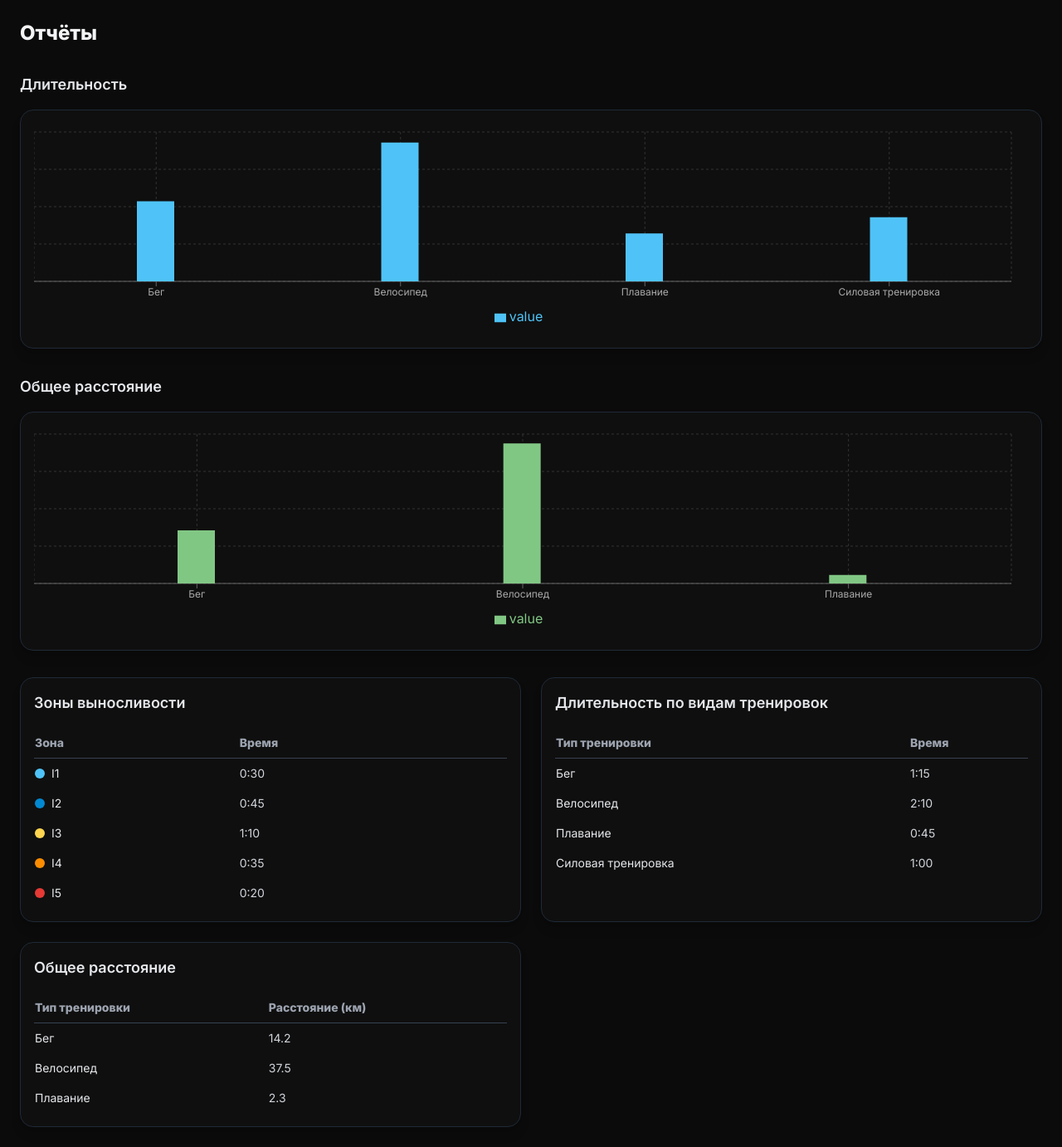
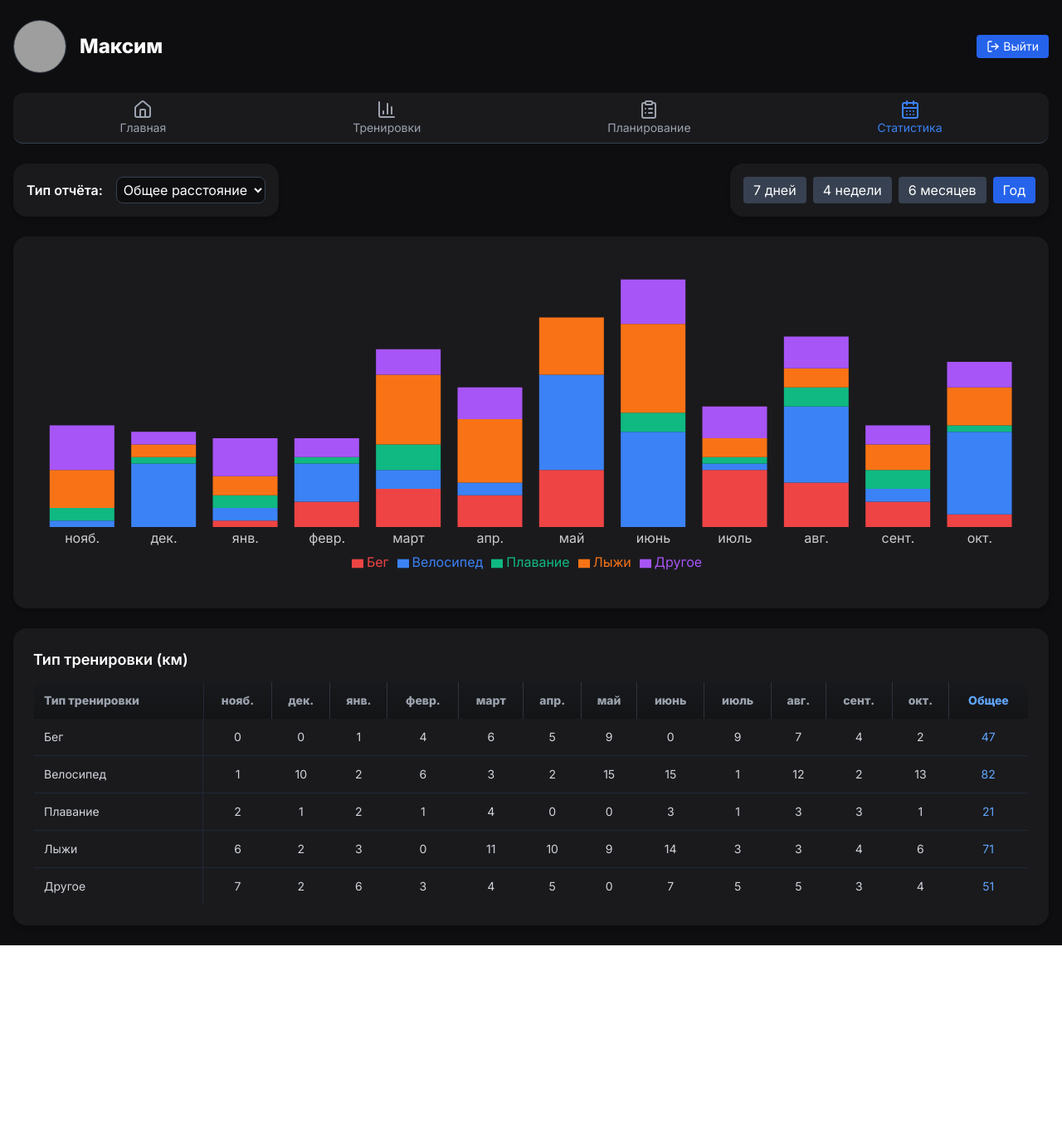
Before and after one commit to mbaliabin/dagbook-test, a React (Vite) app in the folder fasx-frontend/: page /statistics in a window 1280 px wide. Shown: the whole page at 83% size. After the commit the page ends 1139 px from the top, so only its background shows below. Built offline with nearby package versions, Linux system fonts and the light colour scheme; grey boxes are pictures that could not be loaded.

Commit message:
Доработка StatisticsPage.tsx 128

```diff
--- a/fasx-frontend/src/pages/StatisticsPage.tsx
+++ b/fasx-frontend/src/pages/StatisticsPage.tsx
@@ -1,203 +1,224 @@
-import React from "react";
-import {
-  BarChart,
-  Bar,
-  XAxis,
-  Tooltip,
-  ResponsiveContainer,
-  Legend,
-  CartesianGrid,
-} from "recharts";
+import React, { useState } from "react";
+import { BarChart, Bar, XAxis, Tooltip, Legend, ResponsiveContainer } from "recharts";
+import { Home, BarChart3, ClipboardList, CalendarDays, LogOut } from "lucide-react";
+import { useNavigate, useLocation } from "react-router-dom";
+import dayjs from "dayjs";
 
-const CustomTooltip = ({ active, payload, label, unit }) => {
+type ReportType = "Общее расстояние" | "Длительность" | "Выносливость";
+
+export default function StatisticsPage() {
+  const [reportType, setReportType] = useState<ReportType>("Общее расстояние");
+  const [interval, setInterval] = useState("Год");
+  const [name, setName] = useState("Максим");
+
+  const navigate = useNavigate();
+  const location = useLocation();
+
+  const handleLogout = () => {
+    localStorage.removeItem("token");
+    navigate("/login");
+  };
+
+  const menuItems = [
+    { label: "Главная", icon: Home, path: "/daily" },
+    { label: "Тренировки", icon: BarChart3, path: "/profile" },
+    { label: "Планирование", icon: ClipboardList, path: "/planning" },
+    { label: "Статистика", icon: CalendarDays, path: "/statistics" },
+  ];
+
+  const intervals = ["7 дней", "4 недели", "6 месяцев", "Год"];
+
+  const trainingTypes = ["Бег", "Велосипед", "Плавание", "Лыжи", "Другое"];
+  const enduranceZones = ["I1", "I2", "I3", "I4", "I5"];
+
+  const generateData = () => {
+    const today = dayjs();
+    let data: any[] = [];
+    let types = reportType === "Выносливость" ? enduranceZones : trainingTypes;
+
+    const maxValues: any = {
+      "Общее расстояние": { Бег: 10, Лыжи: 15, Велосипед: 20, Плавание: 5, Другое: 8 },
+      "Длительность": { Бег: 60, Лыжи: 90, Велосипед: 120, Плавание: 30, Другое: 45 },
+      "Выносливость": { I1: 60, I2: 50, I3: 40, I4: 30, I5: 20 }
+    };
+
+    let points = interval === "7 дней" ? 7 : interval === "4 недели" ? 4 : interval === "6 месяцев" ? 6 : 12;
+
+    for (let i = points - 1; i >= 0; i--) {
+      let label = "";
+      if (interval === "7 дней") label = today.subtract(i, "day").format("DD MMM");
+      else if (interval === "4 недели") label = `Нед ${today.subtract(i, "week").startOf("week").format("DD/MM")}`;
+      else label = today.subtract(i, "month").format("MMM");
+
+      let item: any = { label };
+      types.forEach((t) => {
+        item[t] = Math.floor(Math.random() * maxValues[reportType][t]);
+      });
+      data.push(item);
+    }
+    return data;
+  };
+
+  const chartData = generateData();
+  const labels = chartData.map(d => d.label);
+
+  const colors = ["#ef4444","#3b82f6","#10b981","#f97316","#a855f7"];
+
+  const formatTime = (minutes: number) => {
+    const h = Math.floor(minutes / 60);
+    const m = minutes % 60;
+    return `${h}:${m.toString().padStart(2,"0")}`;
+  };
+
+  const CustomTooltip = ({ active, payload, label }: any) => {
     if (active && payload && payload.length) {
-    const item = payload[0];
+      const total = payload.reduce((sum: number, p: any) => sum + p.value, 0);
       return (
-      <div className="bg-[#1a1a1a]/90 border border-gray-700 rounded-lg px-3 py-2 shadow-md text-sm text-gray-200">
-        <p className="font-semibold mb-1">{label}</p>
-        <p>
-          {item.name}
-          <span className="ml-1">
-            {unit === "км"
-              ? `${item.value} км`
-              : `${Math.floor(item.value / 60)} ч ${item.value % 60} м`}
+        <div className="bg-[#1a1a1d]/90 border border-gray-700 rounded-lg p-2 text-sm">
+          <div className="font-semibold mb-1">{label}</div>
+          {payload.map((p: any) => (
+            <div key={p.dataKey} className="flex justify-between">
+              <span style={{ color: p.fill }}>{p.name}</span>
+              <span>
+                {reportType === "Длительность" || reportType === "Выносливость"
+                  ? `${Math.floor(p.value/60)} ч ${p.value%60} м`
+                  : `${p.value} км`}
               </span>
-        </p>
+            </div>
+          ))}
+          <div className="border-t border-gray-600 mt-1 pt-1 flex justify-between font-semibold text-blue-400">
+            <span>Общее</span>
+            <span>
+              {reportType === "Длительность" || reportType === "Выносливость"
+                ? `${Math.floor(total/60)} ч ${total%60} м`
+                : `${total} км`}
+            </span>
+          </div>
         </div>
       );
     }
     return null;
   };
 
-const DurationChart = ({ data, dataKey, color, unit }) => (
-  <div className="w-full h-72 bg-[#0f0f0f] rounded-2xl p-4 shadow-lg border border-gray-800">
-    <ResponsiveContainer width="100%" height="100%">
-      <BarChart
-        data={data}
-        barSize={45}
-        margin={{ top: 10, right: 20, bottom: 10, left: 0 }}
+  return (
+    <div className="min-h-screen bg-[#0e0e10] text-white px-4 py-6">
+      <div className="max-w-7xl mx-auto space-y-6">
+
+        {/* Верхняя плашка */}
+        <div className="flex flex-col md:flex-row md:items-center md:justify-between gap-4">
+          <div className="flex items-center space-x-4">
+            <img src="/profile-avatar.jpg" alt="Avatar" className="w-16 h-16 rounded-full object-cover border border-gray-700" />
+            <div>
+              <h1 className="text-2xl font-bold">{name}</h1>
+            </div>
+          </div>
+          <button onClick={handleLogout} className="bg-blue-600 hover:bg-blue-700 text-white text-sm px-3 py-1 rounded flex items-center">
+            <LogOut className="w-4 h-4 mr-1" /> Выйти
+          </button>
+        </div>
+
+        {/* Верхнее меню */}
+        <div className="flex justify-around bg-[#1a1a1d] border-b border-gray-700 py-2 px-4 rounded-xl">
+          {menuItems.map((item) => {
+            const Icon = item.icon;
+            const isActive = location.pathname === item.path;
+            return (
+              <button
+                key={item.path}
+                onClick={() => navigate(item.path)}
+                className={`flex flex-col items-center text-sm transition-colors ${isActive ? "text-blue-500" : "text-gray-400 hover:text-white"}`}
               >
-        <CartesianGrid strokeDasharray="3 3" stroke="#333" />
-        <XAxis dataKey="type" tick={{ fill: "#aaa", fontSize: 12 }} />
-        <Tooltip content={<CustomTooltip unit={unit} />} cursor={{ fill: "transparent" }} />
-        <Legend wrapperStyle={{ color: "#ccc" }} />
-        <Bar dataKey={dataKey} fill={color} />
+                <Icon className="w-6 h-6" />
+                <span>{item.label}</span>
+              </button>
+            );
+          })}
+        </div>
+
+        {/* Выбор отчёта и интервала */}
+        <div className="flex flex-col md:flex-row md:items-center md:justify-between gap-4">
+          <div className="bg-[#1a1a1d] p-4 rounded-2xl shadow-md flex items-center gap-4">
+            <span className="font-semibold">Тип отчёта:</span>
+            <select
+              value={reportType}
+              onChange={(e) => setReportType(e.target.value as ReportType)}
+              className="bg-[#0e0e10] border border-gray-700 rounded-lg p-1 text-white"
+            >
+              <option>Общее расстояние</option>
+              <option>Длительность</option>
+              <option>Выносливость</option>
+            </select>
+          </div>
+          <div className="bg-[#1a1a1d] p-4 rounded-2xl shadow-md flex items-center gap-2">
+            {intervals.map((intv) => (
+              <button
+                key={intv}
+                onClick={() => setInterval(intv)}
+                className={`px-3 py-1 rounded ${interval===intv ? "bg-blue-600":"bg-gray-700 hover:bg-gray-600"}`}
+              >
+                {intv}
+              </button>
+            ))}
+          </div>
+        </div>
+
+        {/* Диаграмма */}
+        <div className="bg-[#1a1a1d] p-6 rounded-2xl shadow-md">
+          <ResponsiveContainer width="100%" height={400}>
+            <BarChart data={chartData} margin={{ top: 20, right: 10, left: 10, bottom: 20 }}>
+              <XAxis dataKey="label" axisLine={false} tickLine={false} stroke="#ccc" />
+              <Tooltip content={<CustomTooltip />} />
+              <Legend wrapperStyle={{ color: "#fff" }} />
+              {(reportType==="Выносливость"? enduranceZones: trainingTypes).map((t, idx)=>{
+                return <Bar key={t} dataKey={t} stackId="a" fill={colors[idx%colors.length]} name={t} />;
+              })}
             </BarChart>
           </ResponsiveContainer>
         </div>
-);
 
-const EnduranceTable = ({ data }) => (
-  <div className="bg-[#0f0f0f] rounded-2xl p-4 shadow-lg border border-gray-800 text-gray-200">
-    <h3 className="text-lg font-semibold mb-4">Зоны выносливости</h3>
-    <table className="w-full text-sm">
-      <thead>
-        <tr className="text-gray-400 text-left border-b border-gray-700">
-          <th className="py-2">Зона</th>
-          <th className="py-2">Время</th>
+        {/* Таблица */}
+        <div className="bg-[#1a1a1d] p-6 rounded-2xl shadow-md mb-10">
+          <h2 className="text-lg font-semibold mb-3">
+            {reportType==="Выносливость"?"Зоны выносливости (мин)":
+             reportType==="Длительность"?`Длительность (ч:мм)`:`Тип тренировки (${reportType==="Общее расстояние"?"км":"мин"})`}
+          </h2>
+          <div className="overflow-x-auto">
+            <table className="w-full text-sm text-gray-300 border-collapse border border-gray-800 rounded-xl overflow-hidden">
+              <thead className="text-gray-400 bg-gradient-to-b from-[#18191c] to-[#131416]">
+                <tr>
+                  <th className="text-left py-3 px-3 border-r border-gray-800">
+                    {reportType==="Выносливость"?"Зона":"Тип тренировки"}
+                  </th>
+                  {labels.map((m) => <th key={m} className="py-3 px-2 text-center border-r border-gray-700/70">{m}</th>)}
+                  <th className="py-3 px-2 text-center text-blue-400 border-l border-gray-800">Общее</th>
                 </tr>
               </thead>
               <tbody>
-        {data.map((zone, index) => (
-          <tr
-            key={index}
-            className="hover:bg-[#1c1c1c] transition-colors duration-150"
-          >
-            <td className="py-2 flex items-center gap-2">
-              <span
-                className={`w-3 h-3 rounded-full`}
-                style={{
-                  backgroundColor:
-                    zone.zone === "I1"
-                      ? "#4FC3F7"
-                      : zone.zone === "I2"
-                      ? "#0288D1"
-                      : zone.zone === "I3"
-                      ? "#FFD54F"
-                      : zone.zone === "I4"
-                      ? "#FB8C00"
-                      : "#E53935",
-                }}
-              ></span>
-              {zone.zone}
+                {(reportType==="Выносливость"? enduranceZones: trainingTypes).map((type, idx)=>{
+                  const total = chartData.reduce((sum,d)=>sum+d[type],0);
+                  return (
+                    <tr key={type} className="border-b border-gray-800 hover:bg-gray-700/50 transition-colors">
+                      <td className="py-3 px-3 border-r border-gray-800 flex items-center gap-2">
+                        {reportType==="Выносливость" && <span className="w-3 h-3 rounded-full" style={{backgroundColor: colors[idx%colors.length]}}></span>}
+                        {type}
                       </td>
-            <td className="py-2 text-gray-300">{zone.time}</td>
+                      {chartData.map((d,i)=>(
+                        <td key={i} className="text-center py-3">
+                          {(reportType==="Длительность" || reportType==="Выносливость")? formatTime(d[type]): d[type]}
+                        </td>
+                      ))}
+                      <td className="text-center text-blue-400 py-3">
+                        {(reportType==="Длительность" || reportType==="Выносливость")? formatTime(total): total}
+                      </td>
                     </tr>
-        ))}
+                  );
+                })}
               </tbody>
             </table>
           </div>
-);
-
-const DurationTable = ({ data }) => (
-  <div className="bg-[#0f0f0f] rounded-2xl p-4 shadow-lg border border-gray-800 text-gray-200">
-    <h3 className="text-lg font-semibold mb-4">Длительность по видам тренировок</h3>
-    <table className="w-full text-sm">
-      <thead>
-        <tr className="text-gray-400 text-left border-b border-gray-700">
-          <th className="py-2">Тип тренировки</th>
-          <th className="py-2">Время</th>
-        </tr>
-      </thead>
-      <tbody>
-        {data.map((item, index) => (
-          <tr
-            key={index}
-            className="hover:bg-[#1c1c1c] transition-colors duration-150"
-          >
-            <td className="py-2">{item.type}</td>
-            <td className="py-2 text-gray-300">{item.time}</td>
-          </tr>
-        ))}
-      </tbody>
-    </table>
-  </div>
-);
-
-const DistanceTable = ({ data }) => (
-  <div className="bg-[#0f0f0f] rounded-2xl p-4 shadow-lg border border-gray-800 text-gray-200">
-    <h3 className="text-lg font-semibold mb-4">Общее расстояние</h3>
-    <table className="w-full text-sm">
-      <thead>
-        <tr className="text-gray-400 text-left border-b border-gray-700">
-          <th className="py-2">Тип тренировки</th>
-          <th className="py-2">Расстояние (км)</th>
-        </tr>
-      </thead>
-      <tbody>
-        {data.map((item, index) => (
-          <tr
-            key={index}
-            className="hover:bg-[#1c1c1c] transition-colors duration-150"
-          >
-            <td className="py-2">{item.type}</td>
-            <td className="py-2 text-gray-300">{item.distance}</td>
-          </tr>
-        ))}
-      </tbody>
-    </table>
-  </div>
-);
-
-const StatsPage = () => {
-  const durationData = [
-    { type: "Бег", value: 75 },
-    { type: "Велосипед", value: 130 },
-    { type: "Плавание", value: 45 },
-    { type: "Силовая тренировка", value: 60 },
-  ];
-
-  const distanceData = [
-    { type: "Бег", value: 14.2 },
-    { type: "Велосипед", value: 37.5 },
-    { type: "Плавание", value: 2.3 },
-  ];
-
-  const enduranceData = [
-    { zone: "I1", time: "0:30" },
-    { zone: "I2", time: "0:45" },
-    { zone: "I3", time: "1:10" },
-    { zone: "I4", time: "0:35" },
-    { zone: "I5", time: "0:20" },
-  ];
-
-  const durationTableData = [
-    { type: "Бег", time: "1:15" },
-    { type: "Велосипед", time: "2:10" },
-    { type: "Плавание", time: "0:45" },
-    { type: "Силовая тренировка", time: "1:00" },
-  ];
-
-  const distanceTableData = [
-    { type: "Бег", distance: 14.2 },
-    { type: "Велосипед", distance: 37.5 },
-    { type: "Плавание", distance: 2.3 },
-  ];
-
-  return (
-    <div className="min-h-screen bg-[#0b0b0b] text-white p-6 space-y-8">
-      <h1 className="text-2xl font-bold mb-6 text-gray-100">Отчёты</h1>
-
-      {/* Диаграмма длительности */}
-      <div>
-        <h2 className="text-lg font-semibold mb-4 text-gray-200">Длительность</h2>
-        <DurationChart data={durationData} dataKey="value" color="#4FC3F7" unit="время" />
         </div>
 
-      {/* Диаграмма расстояния */}
-      <div>
-        <h2 className="text-lg font-semibold mb-4 text-gray-200">Общее расстояние</h2>
-        <DurationChart data={distanceData} dataKey="value" color="#81C784" unit="км" />
-      </div>
-
-      {/* Таблицы */}
-      <div className="grid grid-cols-1 md:grid-cols-2 gap-6">
-        <EnduranceTable data={enduranceData} />
-        <DurationTable data={durationTableData} />
-        <DistanceTable data={distanceTableData} />
       </div>
     </div>
   );
-};
-
-export default StatsPage;
+}
```
Lines whose indentation alone changed are shown as unchanged.
